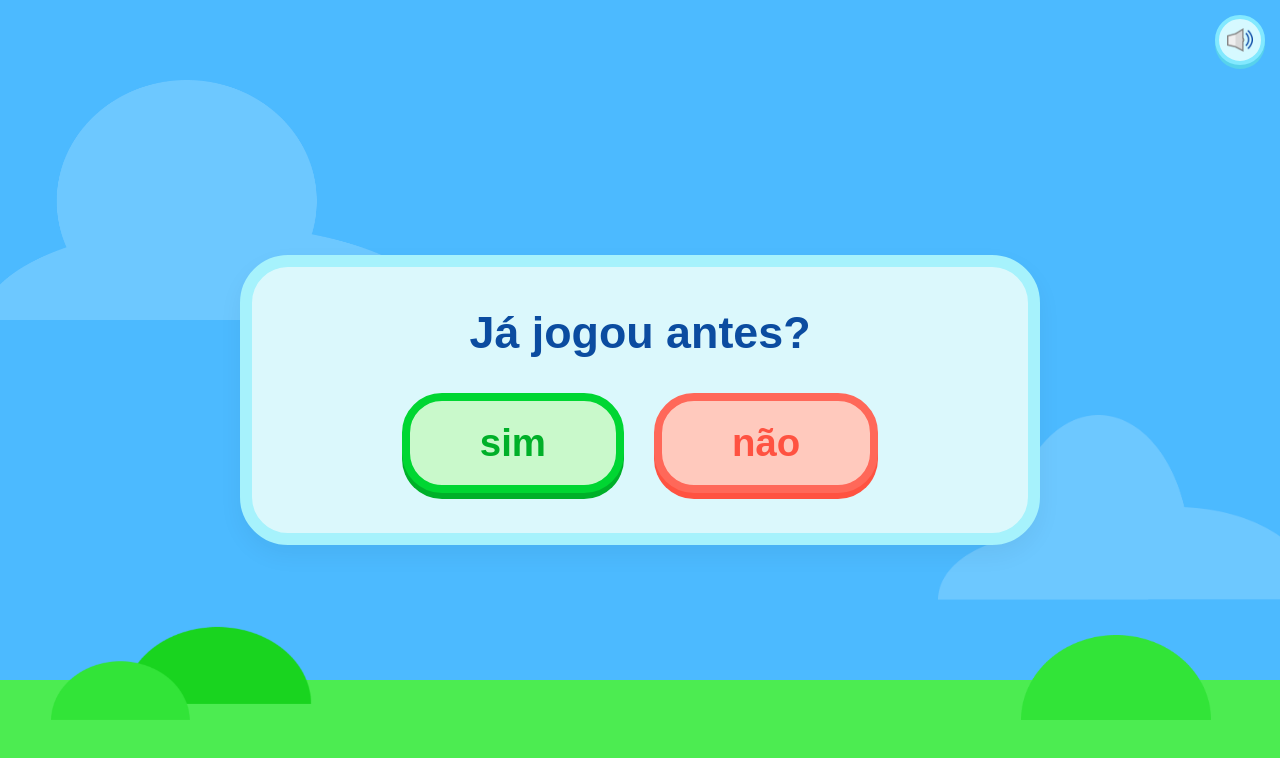
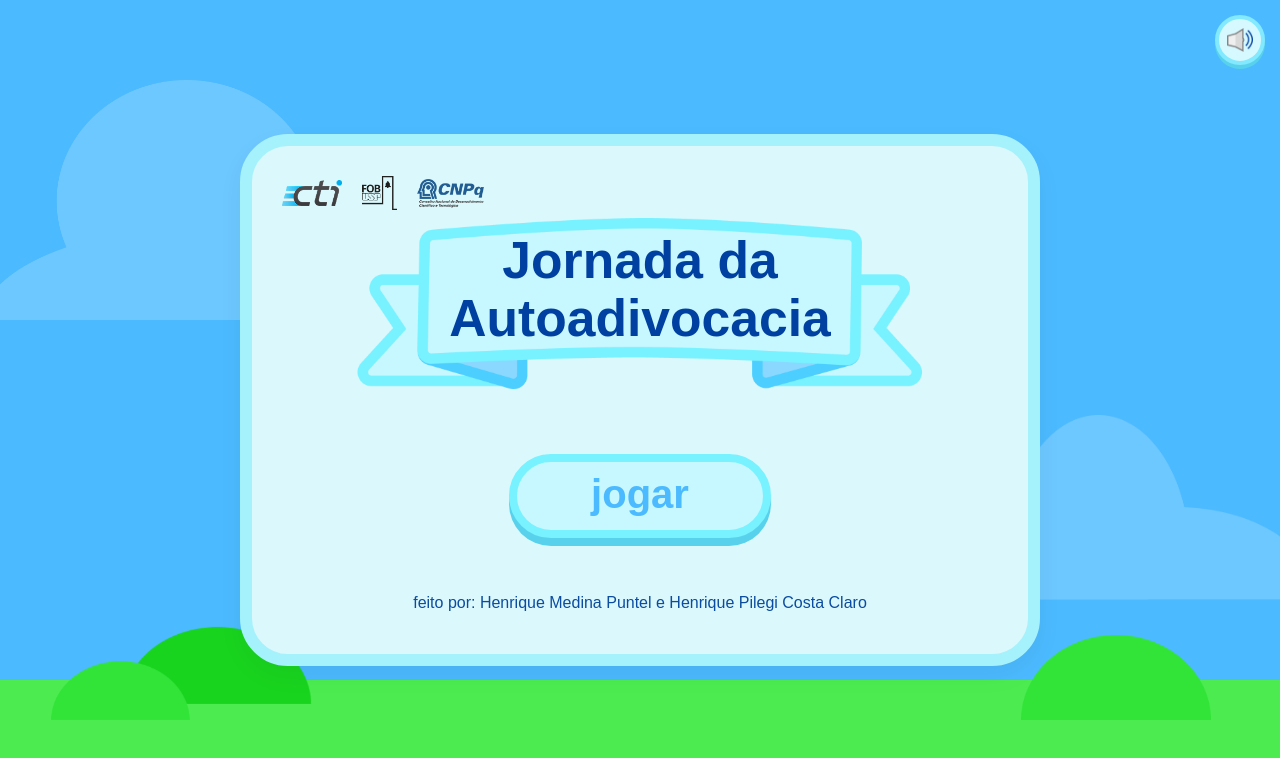
Before and after one commit to henriquempuntel/Projeto-final-IC, a plain HTML site: page index.html in a window 1280 px wide. Drawn offline with Linux system fonts and the light colour scheme.

Commit message:
Tela de Início

```diff
--- a/index.html
+++ b/index.html
@@ -20,8 +20,25 @@
 
         <div class="scenery-bottom"></div>
 
+        <!-- Tela Inicial -->
+        <div id="screen-home" class="game-screen active">
+            <div class="card text-center card-home">
+                <div class="home-logos">
+                    <img src="img/logo-cti.png" alt="CTI" class="logo-cti" draggable="false">
+                    <img src="img/logo-fob.png" alt="FOB USP" class="logo-fob" draggable="false">
+                    <img src="img/logo-cnpq.png" alt="CNPq - Conselho Nacional de Desenvolvimento Científico e Tecnológico" class="logo-cnpq" draggable="false">
+                </div>
+                <h1 class="home-titulo">
+                    <img src="img/faixa-titulo.png" alt="" draggable="false">
+                    <span>Jornada da<br>Autoadivocacia</span>
+                </h1>
+                <button id="btn-home-play" class="btn-jogar">jogar</button>
+                <p class="home-credito">feito por: Henrique Medina Puntel e Henrique Pilegi Costa Claro</p>
+            </div>
+        </div>
+
         <!-- Tela 1: Já jogou antes? -->
-        <div id="screen-welcome" class="game-screen active">
+        <div id="screen-welcome" class="game-screen">
             <div class="card text-center">
                 <h1>Já jogou antes?</h1>
                 <div class="options-container">
--- a/main.js
+++ b/main.js
@@ -214,6 +214,7 @@ document.addEventListener('DOMContentLoaded', () => {
     ];
 
     // --- ELEMENTOS DO DOM ---
+    const screenHome = document.getElementById('screen-home');
     const screenWelcome = document.getElementById('screen-welcome');
     const screenDevice = document.getElementById('screen-device');
     const screenName = document.getElementById('screen-name');
@@ -255,6 +256,7 @@ document.addEventListener('DOMContentLoaded', () => {
     const headerAvatarImg = document.getElementById('header-avatar-img');
 
     // Botões e Inputs
+    const btnHomePlay = document.getElementById('btn-home-play');
     const btnWelcomeYes = document.getElementById('btn-welcome-yes');
     const btnWelcomeNo = document.getElementById('btn-welcome-no');
     const deviceOptions = document.querySelectorAll('.device-option');
@@ -329,6 +331,11 @@ document.addEventListener('DOMContentLoaded', () => {
     };
 
     // --- FLUXO DE BOAS-VINDAS E CADASTRO ---
+    btnHomePlay.addEventListener('click', () => {
+        tocarClique();
+        changeScreen(screenHome, screenWelcome);
+    });
+
     btnWelcomeYes.addEventListener('click', () => {
         tocarClique();
         precisaDeQuiz = false;
--- a/style.css
+++ b/style.css
@@ -1345,3 +1345,126 @@ h1 {
     .asset-sol { width: 200px; }
     .asset-nuvens { width: 200px; }
 }
+
+/* ==========================================================
+   TELA INICIAL
+   Card padrão + logos + faixa com o título + botão "jogar"
+   ========================================================== */
+.card-home {
+    position: relative;
+    max-width: 800px;
+    padding-top: 30px;
+}
+
+.home-logos {
+    align-self: flex-start;
+    display: flex;
+    align-items: center;
+    gap: 20px;
+    margin-bottom: 8px;
+}
+
+.home-logos img {
+    display: block;
+    width: auto;
+    pointer-events: none;
+    user-select: none;
+}
+
+.home-logos .logo-cti { height: 26px; }
+.home-logos .logo-fob { height: 34px; }
+.home-logos .logo-cnpq { height: 29px; }
+
+.home-titulo {
+    position: relative;
+    width: 100%;
+    max-width: 600px;
+    margin: 0 auto 30px auto;
+    container-type: inline-size;
+    line-height: 1;
+}
+
+.home-titulo img {
+    display: block;
+    width: 100%;
+    height: auto;
+    pointer-events: none;
+    user-select: none;
+}
+
+.home-titulo span {
+    position: absolute;
+    left: 50%;
+    top: 41%;
+    transform: translate(-50%, -50%);
+    width: 76%;
+    text-align: center;
+    font-family: 'Arial', sans-serif;
+    font-weight: bold;
+    font-size: 2.2rem;      /* alternativa para navegadores sem container queries */
+    font-size: 8.6cqw;      /* proporcional à largura da faixa */
+    line-height: 1.12;
+    color: #0040A0;
+}
+
+.btn-jogar {
+    background-color: #c7f7ff;
+    border: 8px solid #78F2FF;
+    color: #4CBAFF;
+    border-radius: 60px;
+    font-family: 'Arial', sans-serif;
+    font-size: 2.5rem;
+    font-weight: bold;
+    padding: 10px 74px 13px 74px;
+    margin-top: 30px;
+    margin-bottom: 15px;
+    cursor: pointer;
+    text-transform: lowercase;
+    outline: none;
+    box-shadow: 0 8px 0 #58D2EC;
+    transition: transform 0.1s, box-shadow 0.1s, background-color 0.2s;
+    -webkit-tap-highlight-color: transparent;
+}
+
+@media (hover: hover) {
+    .btn-jogar:hover { background-color: #d9faff; }
+}
+
+.btn-jogar:active {
+    transform: translateY(8px);
+    box-shadow: none;
+}
+
+.home-credito {
+    margin-top: 40px;
+    font-size: 1rem;
+    line-height: 1.3;
+    color: #0b4ca0;
+    font-weight: normal;
+}
+
+@media (max-width: 768px) {
+    .card-home { padding-top: 20px; }
+    .home-logos { gap: 14px; }
+    .home-logos .logo-cti { height: 22px; }
+    .home-logos .logo-fob { height: 29px; }
+    .home-logos .logo-cnpq { height: 25px; }
+    .home-titulo { margin-bottom: 22px; }
+    .btn-jogar { font-size: 1.9rem; padding: 8px 50px 10px 50px; border-width: 6px; }
+    .home-credito { margin-top: 28px; font-size: 0.85rem; }
+}
+
+@media (max-width: 480px) {
+    .home-logos { gap: 10px; }
+    .home-logos .logo-cti { height: 18px; }
+    .home-logos .logo-fob { height: 24px; }
+    .home-logos .logo-cnpq { height: 21px; }
+    .btn-jogar { font-size: 1.6rem; padding: 7px 40px 9px 40px; }
+    .home-credito { font-size: 0.78rem; }
+}
+
+@media (max-height: 720px) {
+    .card-home { padding-top: 16px; }
+    .home-titulo { margin-bottom: 16px; }
+    .home-credito { margin-top: 20px; }
+}
```
Also changed, not shown: img/faixa-titulo.png (added), img/logo-cnpq.png (added), img/logo-cti.png (added), img/logo-fob.png (added).
